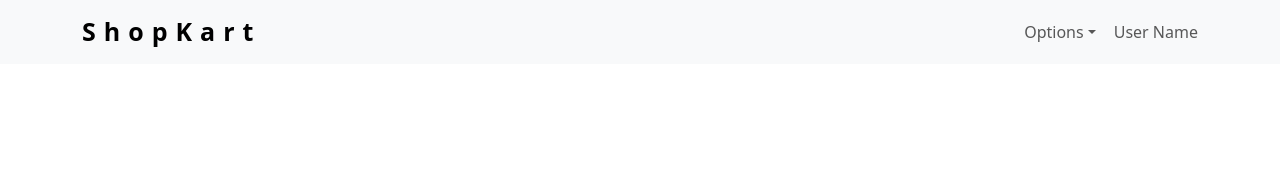
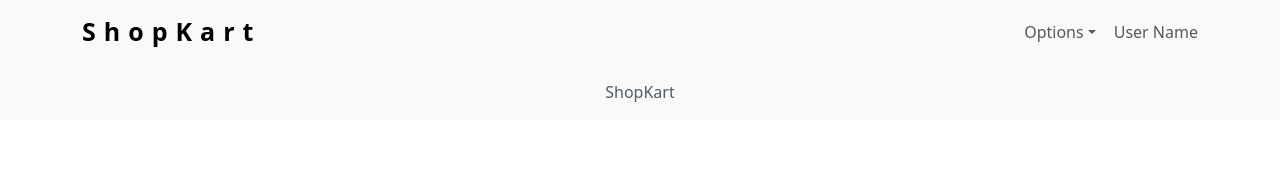
Before and after one commit to thebiswaranjan-79/ECommerce-React, a React (Vite) app: page / in a window 1280 px wide. Shown: the top 170 px of the page. Built offline with nearby package versions, Linux system fonts and the light colour scheme.

Commit message:
Added Footer

```diff
--- a/src/App.css
+++ b/src/App.css
@@ -0,0 +1,4 @@
+.app-wrapper{
+    display: flex;
+    flex-direction: column;
+}
--- a/src/App.jsx
+++ b/src/App.jsx
@@ -1,13 +1,15 @@
 import { Button } from 'reactstrap'
 import './App.css'
 import Header from './components/Header/Header'
+import Footer from './components/Footer/Footer'
 
 function App() {
 
 
   return (
-    <div>
-       <Header color='light' light={true} expand='md' container='md' fixed='top' />
+    <div className='app-wrapper'>
+       <Header color='light' light={true} expand='md' container='md' />
+       <Footer/>
     </div>
   )
 }
--- a/src/components/Footer/Footer.jsx
+++ b/src/components/Footer/Footer.jsx
@@ -2,8 +2,12 @@
 
 export default function Footer() {
   return (
-    <div>
-
-    </div>
+    <footer className='footer mt-auto py-3 bg-body-tertiary'>
+        <div className='container d-flex justify-content-center'>
+            <span className='text-body-secondary'>
+                ShopKart
+            </span>
+        </div>
+    </footer>
   )
 }
```
